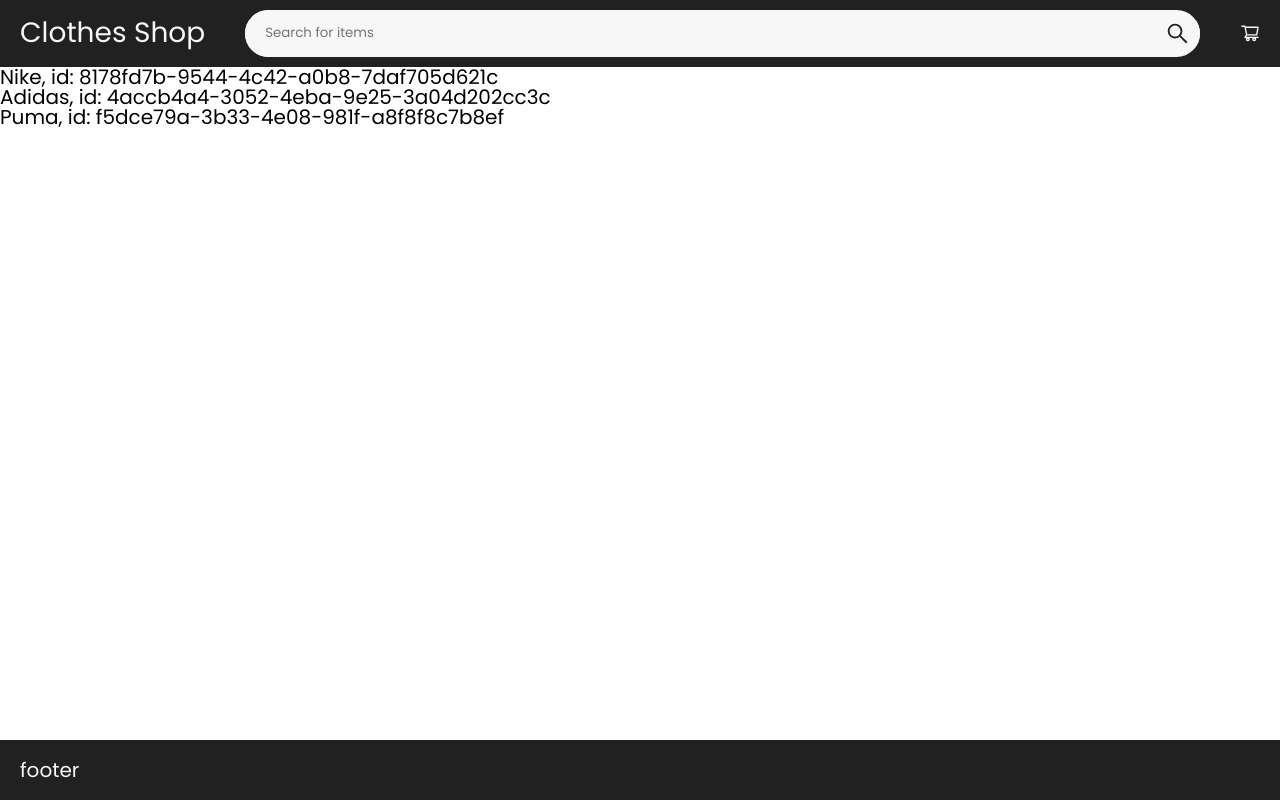
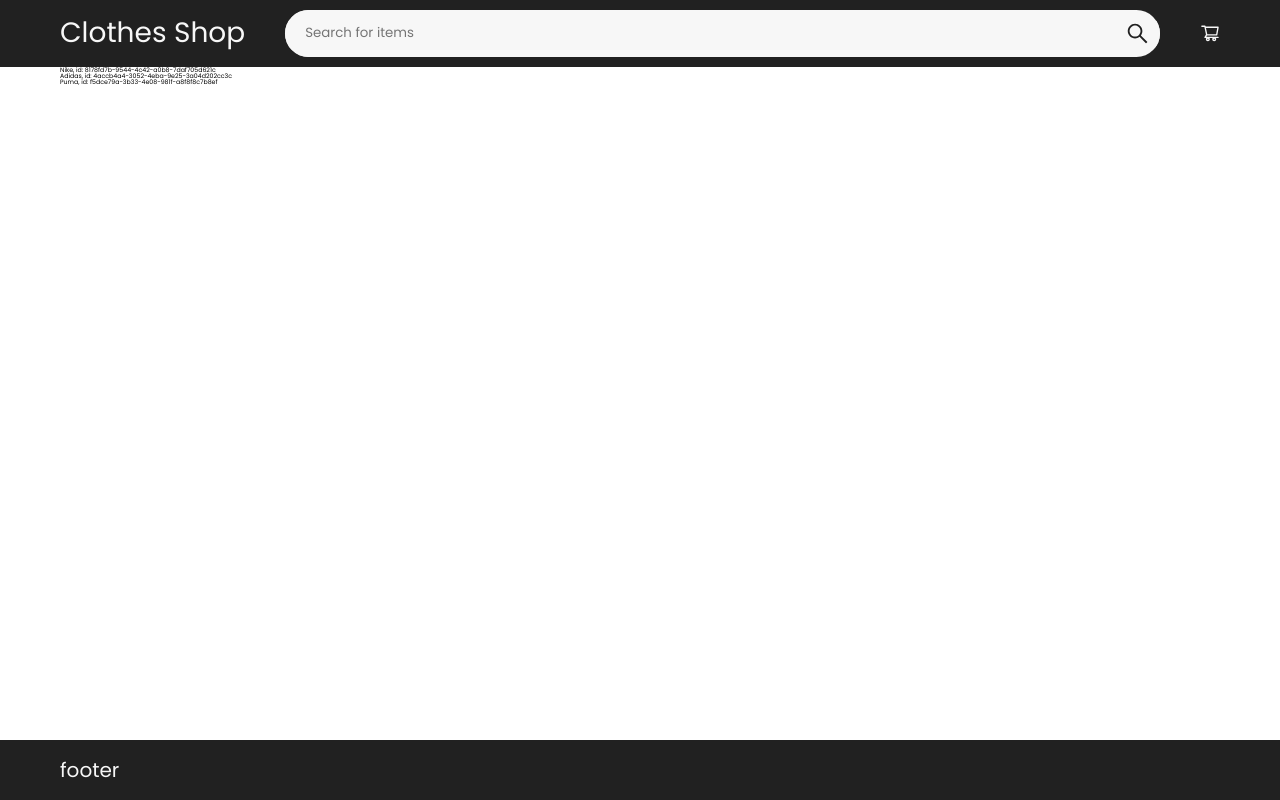
Before and after one commit to victordulap/step-final-project-ecommerce, a React (Create React App) app in the folder clothing-ecommerce/: page / in a window 1280 px wide. Built offline with nearby package versions, Linux system fonts and the light colour scheme.

Commit message:
moved brands to redux state

```diff
--- a/clothing-ecommerce/src/app/store.js
+++ b/clothing-ecommerce/src/app/store.js
@@ -1,8 +1,10 @@
 import { configureStore } from '@reduxjs/toolkit';
 import cartReducer from '../features/cartSlice';
+import brandsReducer from '../features/brandsSlice';
 
 export const store = configureStore({
   reducer: {
     cart: cartReducer,
+    brands: brandsReducer,
   },
 });
--- /dev/null
+++ b/clothing-ecommerce/src/features/brandsSlice.js
@@ -0,0 +1,16 @@
+import { createSlice } from '@reduxjs/toolkit';
+import { brands } from '../data/brands';
+
+const initialState = {
+  value: [...brands],
+};
+
+export const brandSlice = createSlice({
+  name: 'cart',
+  initialState,
+  reducers: {},
+});
+
+export const {} = brandSlice.actions;
+
+export default brandSlice.reducer;
--- a/clothing-ecommerce/src/index.js
+++ b/clothing-ecommerce/src/index.js
@@ -1,7 +1,13 @@
 import React from 'react';
 import ReactDOM from 'react-dom';
-
+import { Provider } from 'react-redux';
 import App from './App';
+import { store } from './app/store';
 import './index.scss';
 
-ReactDOM.render(<App />, document.getElementById('root'));
+ReactDOM.render(
+  <Provider store={store}>
+    <App />
+  </Provider>,
+  document.getElementById('root')
+);
--- a/clothing-ecommerce/src/index.scss
+++ b/clothing-ecommerce/src/index.scss
@@ -78,12 +78,12 @@
 /* end reset styles */
 
 .container {
-  max-width: 145rem;
+  max-width: 120rem;
   padding: 0 2rem;
   margin: 0 auto;
 
   @media screen and (max-width: $screen-size-s) {
-    padding: 0 3rem;
+    padding: 0 1rem;
   }
 }
 
--- a/clothing-ecommerce/src/pages/Home/index.js
+++ b/clothing-ecommerce/src/pages/Home/index.js
@@ -1,12 +1,14 @@
 import './style.scss';
 import { Link } from 'react-router-dom';
-import { brands } from '../../data/brands';
+import { useSelector } from 'react-redux';
 
 export function HomePage() {
+  const brands = useSelector((state) => state.brands.value);
+
   return (
-    <div style={{ fontSize: 20 }}>
+    <div className="container">
       {brands.map((brand) => (
-        <p>
+        <p key={brand.id}>
           {brand.name}, id: {brand.id}
         </p>
       ))}
```
